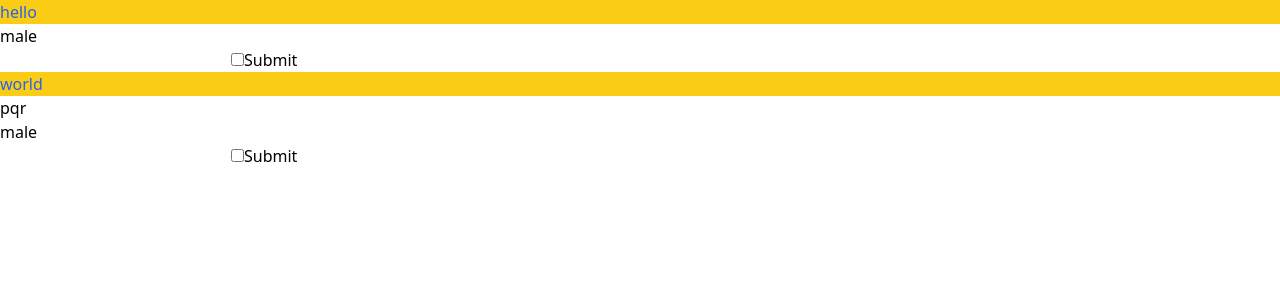
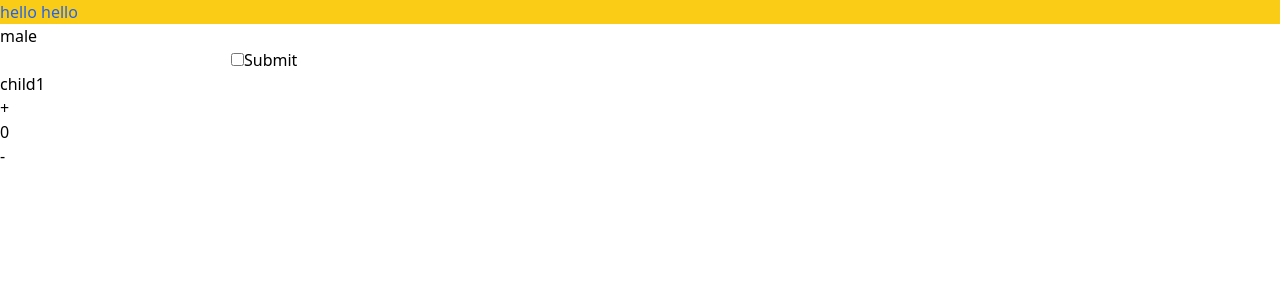
Before and after one commit to the-special-character/tsc-fs9, a React app: page / in a window 1280 px wide. Shown: the top 300 px of the page. Built offline with nearby package versions, Linux system fonts and the light colour scheme.

Commit message:
commit code

```diff
--- a/src/app.jsx
+++ b/src/app.jsx
@@ -1,16 +1,21 @@
 import React from 'react';
 import PropTypes from 'prop-types';
+import Child1 from './child1';
+import Child2 from './child2';
 
 function App({ title, desc, age, gender }) {
+  console.log('app render');
   return (
     <>
-      <h1 className="bg-yellow-400 text-blue-600">{title}</h1>
+      <h1 className="bg-yellow-400 text-blue-600">{`hello ${title}`}</h1>
       <h2>{desc}</h2>
       {age && <h3>{age}</h3>}
       {gender && <h4>{gender}</h4>}
       <input type="text" />
       <input type="checkbox" />
       <button type="button">Submit</button>
+      <Child1 />
+      <Child2 />
     </>
   );
 }
--- /dev/null
+++ b/src/child1.jsx
@@ -0,0 +1,8 @@
+import React from 'react';
+
+function Child1() {
+  console.log('child1 render');
+  return <div>child1</div>;
+}
+
+export default Child1;
--- /dev/null
+++ b/src/child2.jsx
@@ -0,0 +1,45 @@
+// import React from 'react';
+
+import React, { Component } from 'react';
+
+// function Child2() {
+//   return <div>child2</div>;
+// }
+
+// export default Child2;
+
+// let count = 0;
+
+class Child2 extends Component {
+  state = {
+    count: 0,
+  };
+
+  render() {
+    console.log('child2 render');
+    return (
+      <div>
+        <button
+          type="button"
+          onClick={() => {
+            // this.state.count += 1;
+            this.setState({ count: 5 });
+          }}
+        >
+          +
+        </button>
+        <p>{this.state.count}</p>
+        <button
+          type="button"
+          onClick={() => {
+            this.setState({ count: -8 });
+          }}
+        >
+          -
+        </button>
+      </div>
+    );
+  }
+}
+
+export default Child2;
--- a/src/index.jsx
+++ b/src/index.jsx
@@ -1,4 +1,4 @@
-import React, { Fragment } from 'react';
+import React from 'react';
 import { createRoot } from 'react-dom/client';
 import App from './app';
 import './style.css';
@@ -7,9 +7,4 @@ const rootEle = document.getElementById('root');
 
 const root = createRoot(rootEle);
 
-root.render(
-  <>
-    <App title="hello" desc="" gender="male" />
-    <App title="world" desc="pqr" />
-  </>,
-);
+root.render(<App title="hello" desc="" gender="male" />);
```
